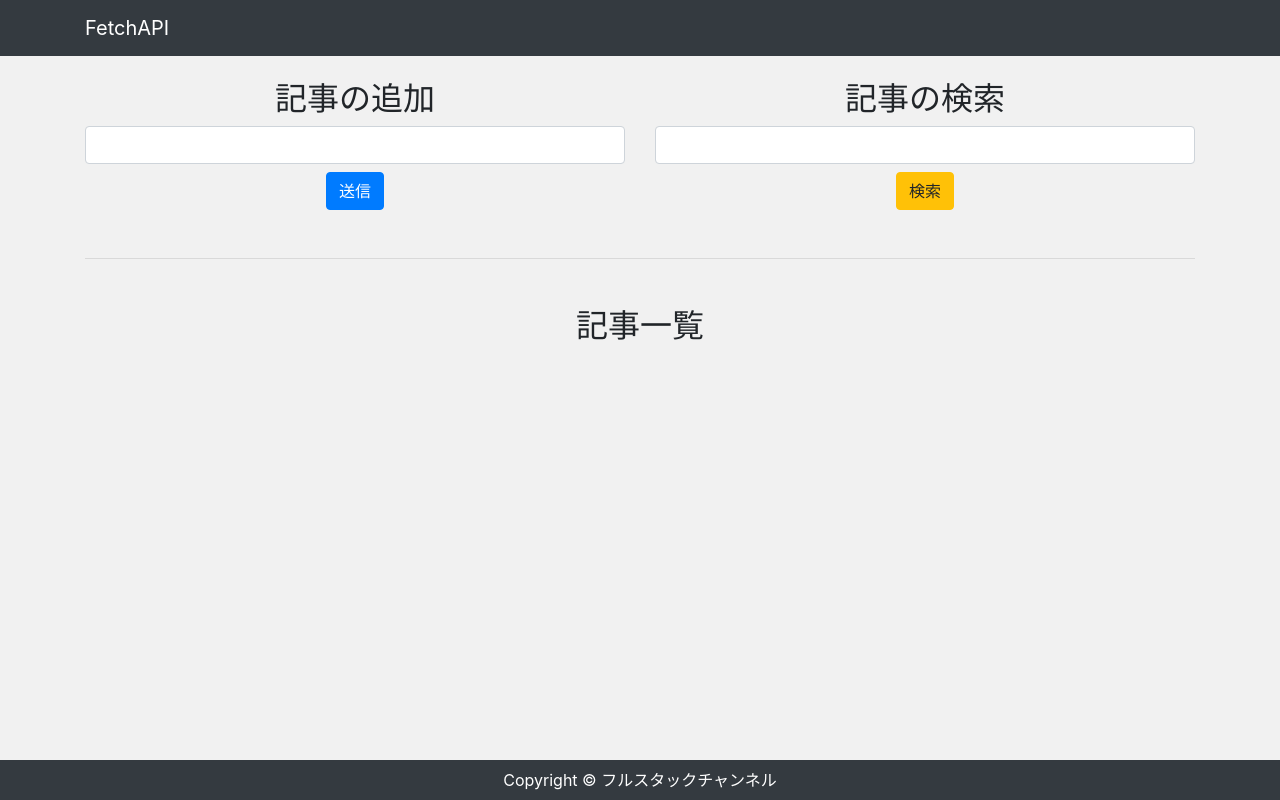
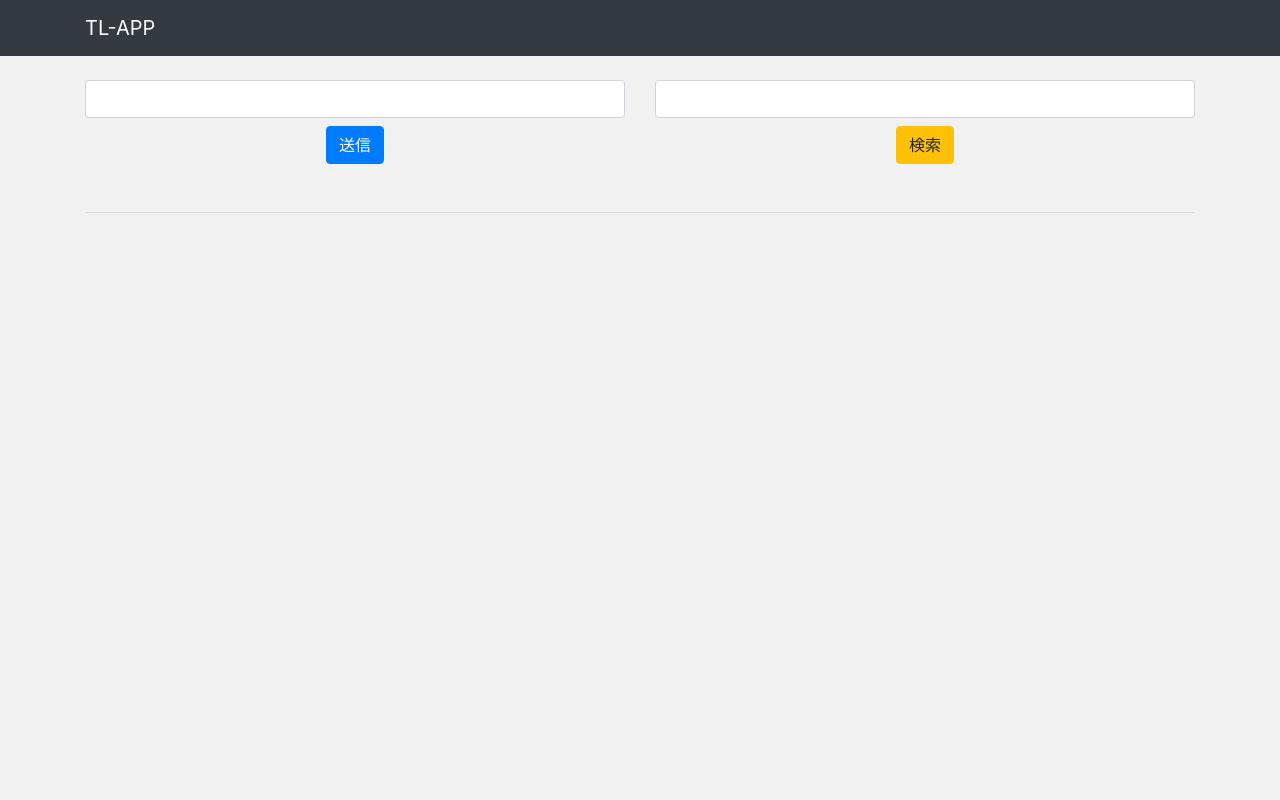
Before and after one commit to matsudakentarou/TL-App, a Django app: page / in a window 1280 px wide. Run offline with Django 4.2, Linux system fonts and the light colour scheme; some libraries are stand-ins or nearby versions.

Commit message:
delete h2

```diff
--- a/TL_app/templates/app/base.html
+++ b/TL_app/templates/app/base.html
@@ -10,13 +10,13 @@
       href="https://stackpath.bootstrapcdn.com/bootstrap/4.4.1/css/bootstrap.min.css"
     />
     <link rel="stylesheet" href="{% static 'css/style.css' %}" />
-    <title>FetchAPIチュートリアル</title>
+    <title>TL-APP</title>
   </head>
 
   <body>
     <nav class="navbar navbar-expand-lg navbar-dark bg-dark">
       <div class="container">
-        <a class="navbar-brand" href="/">FetchAPI</a>
+        <a class="navbar-brand" href="/">TL-APP</a>
       </div>
     </nav>
 
@@ -24,10 +24,6 @@
       <div class="container">{% block content %} {% endblock %}</div>
     </main>
 
-    <footer class="py-2 bg-dark">
-      <p class="m-0 text-center text-white">Copyright &copy; フルスタックチャンネル</p>
-    </footer>
-
     {% block extrajs %} {% endblock %}
   </body>
 </html>
--- a/TL_app/templates/app/index.html
+++ b/TL_app/templates/app/index.html
@@ -2,7 +2,6 @@
 <div class="my-4 text-center">
   <div class="row">
     <div class="col-md-6 mb-4">
-      <h2>記事の追加</h2>
       <form id="add_blog">
         {% csrf_token %}
         <input class="form-control" type="text" id="post_title" required />
@@ -11,7 +10,6 @@
     </div>
 
     <div class="col-md-6 mb-4">
-      <h2>記事の検索</h2>
       <form id="search_blog">
         {% csrf_token %}
         <input class="form-control" type="text" id="search_title" />
@@ -22,7 +20,6 @@
 </div>
 <hr />
 <div class="my-5 text-center">
-  <h2 class="mb-2">記事一覧</h2>
   <div class="row" id="posts">
     {% for blog in blog_data %}
     <div class="col-4 mb-3">
```
